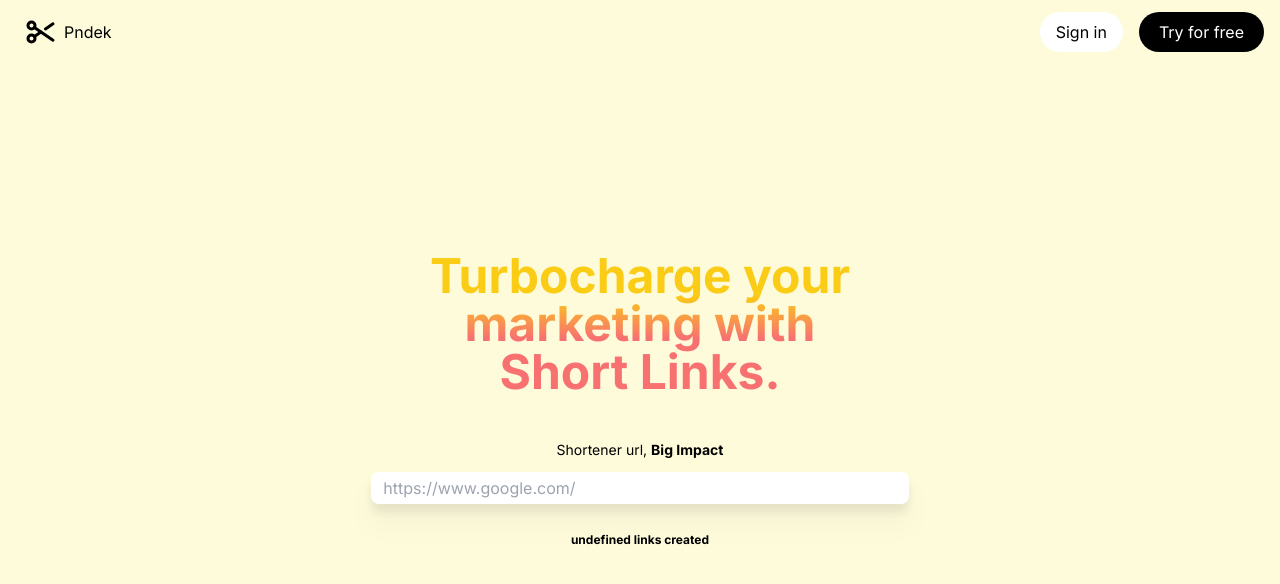
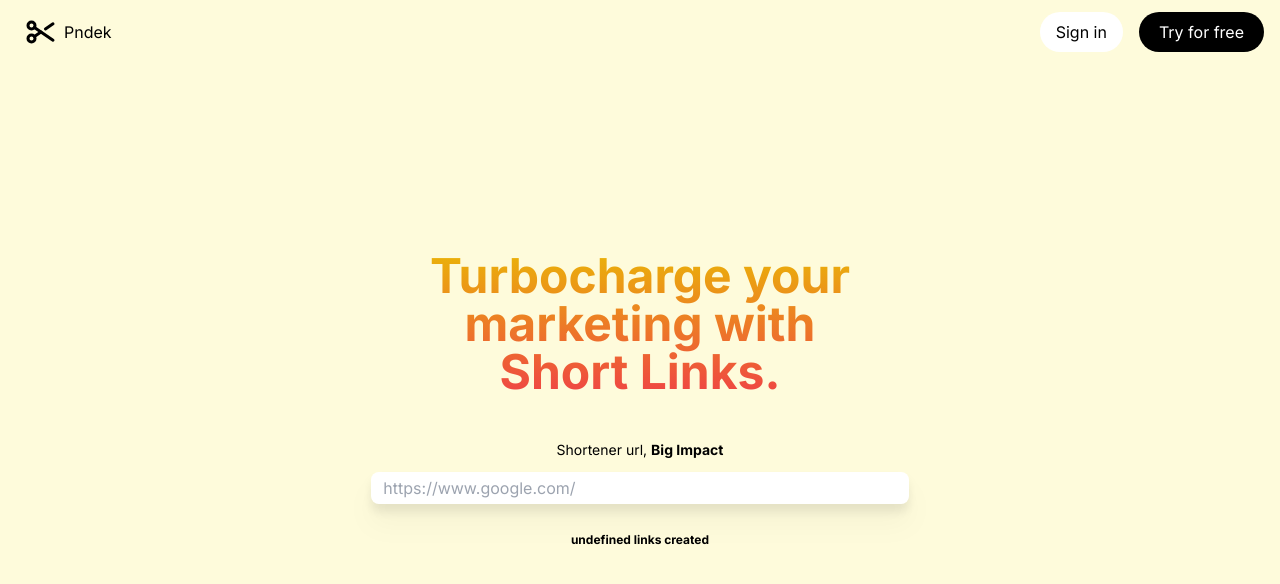
Before and after one commit to MohamedABBJ/url-shortener, a Next.js app: page / in a window 1280 px wide. Shown: the top 584 px of the page. Built offline with nearby package versions, Linux system fonts and the light colour scheme; no server answers; the database is empty.

Commit message:
improving design

```diff
--- a/src/components/hero.tsx
+++ b/src/components/hero.tsx
@@ -23,7 +23,7 @@ export const Hero = () => {
   return (
     <div className="h-lvh flex items-center justify-center">
       <div className="flex items-center flex-col gap-3 text-center">
-        <h1 className="text-5xl font-bold bg-gradient-to-b from-yellow-400 from-30% to-red-400 to-60% bg-clip-text text-transparent w-5/12">
+        <h1 className="text-5xl font-bold bg-gradient-to-b from-yellow-500 to-red-500  bg-clip-text text-transparent w-5/12">
           Turbocharge your marketing with Short Links.
         </h1>
         <div className="flex [&_p]:text-sm mt-8 last-of-type:[&_p]:ml-1">
```
